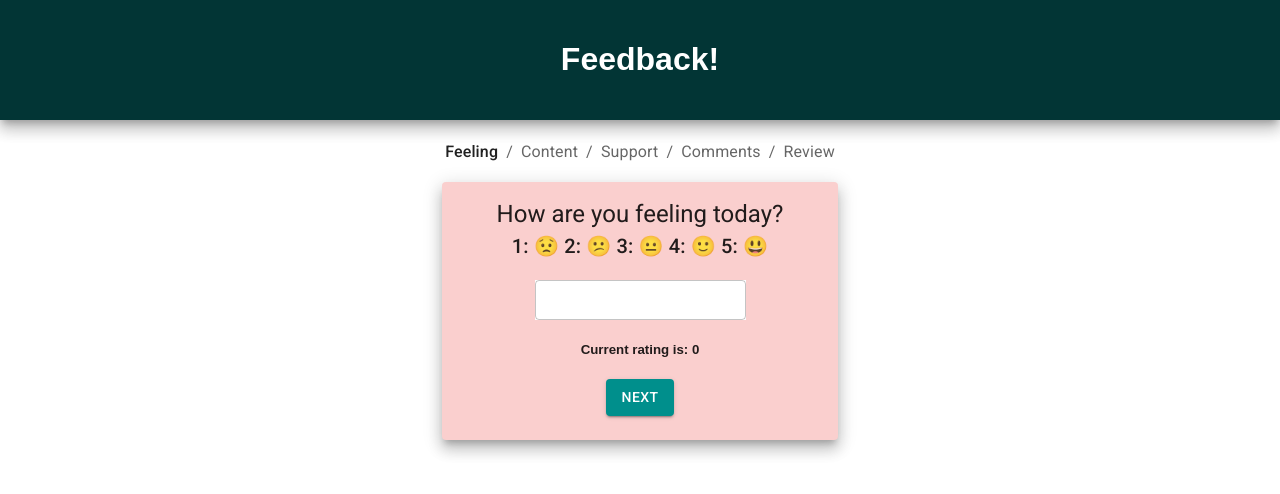
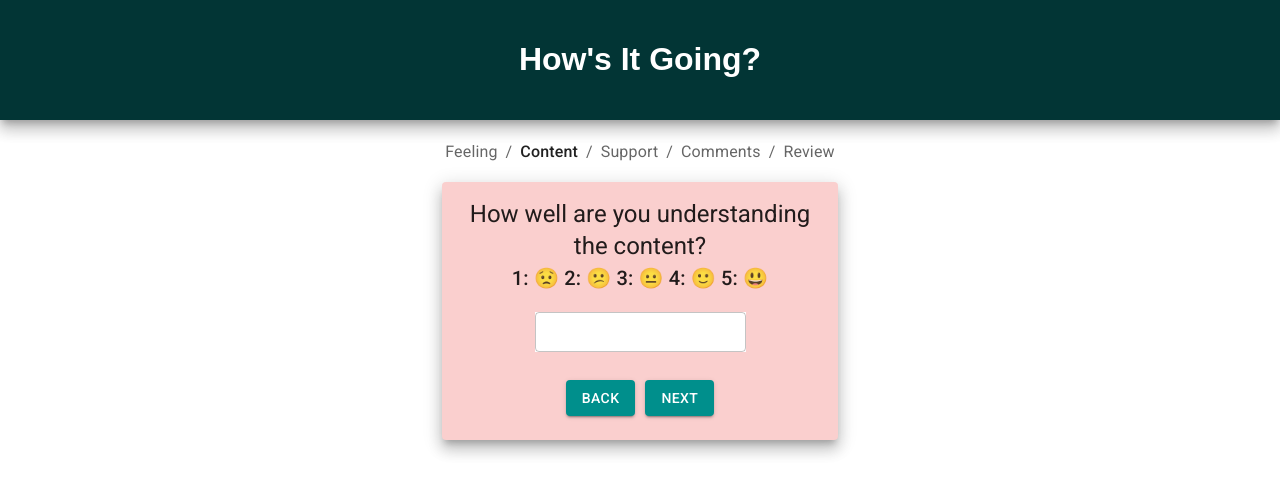
Before and after one commit to bmnw/weekend-redux-feedback-loop, a React (Create React App) app: page /#/content in a window 1280 px wide. Before the commit this address led to /#/. Shown: the top 494 px of the page. Built offline with nearby package versions, Linux system fonts and the light colour scheme.

Commit message:
changed state default for feeling, content, and support back to empty string, implemented code comments for feeling, content, and support, added form validation to ensure 1 - 5 input only for feeling and content

```diff
--- a/src/components/Content/Content.jsx
+++ b/src/components/Content/Content.jsx
@@ -18,21 +18,27 @@ const Content = () => {
     const content = useSelector(store => store.contentRating);
     const [contentRating, setContentRating] = useState(0);
 
-    const updateContentFeedback = () => {
-        console.log('in updateContentFeedback', contentRating);
-        if(contentRating === ''){
-            alert('The rating field cannot be left blank.');
-            return;
-        }
-        dispatch({ type: 'update_content', payload: contentRating});
-        toSupport();
-        // console.log('in updateContentFeedback', event.target.value);
-        // dispatch({ type: 'update_content', payload: event.target.value }); // enter 'event' as function parameter
+    const updateContentFeedback = (event) => {
+        // console.log('in updateContentFeedback', contentRating);
+        // if(contentRating === ''){
+        //     alert('The rating field cannot be left blank.');
+        //     return;
+        // }
+        // dispatch({ type: 'update_content', payload: contentRating});
+        // toSupport();
+        console.log('in updateContentFeedback', event.target.value);
+        dispatch({ type: 'update_content', payload: event.target.value }); // enter 'event' as function parameter
     } // end updateContentFeedback
 
     const toSupport = () => {
         console.log('in toSupport');
-        // if(content === 0){alert('The rating field cannot be left blank.'); return;}
+        if(content === ''){
+            alert('The rating field cannot be left blank.');
+            return;
+        } else if (content > 5 || content < 1){
+            alert('Please enter 1 - 5 rating only.');
+            return;
+        }
         history.push('/support');
     } // end toSupport
 
@@ -83,13 +89,14 @@ const Content = () => {
                                 size="small"
                                 sx={{backgroundColor: 'white'}}
                                 type="number"
-                                onChange={(event) => setContentRating(event.target.value)}
-                                // value={content}
-                                // onChange={updateContentFeedback}
+                                // onChange={(event) => setContentRating(event.target.value)}
+                                value={content}
+                                onChange={updateContentFeedback}
                             />
                         </form>
+                        <br />
                         {/* Remove h5. */}
-                        <h5>Current rating is: {content}</h5>
+                        {/* <h5>Current rating is: {content}</h5> */}
                         <div style={{marginTop: 10}}>
                             <ThemeProvider theme={theme}>
                             <Button style={{marginRight: 5}} variant="contained" color="primary" onClick={toFeeling}>Back</Button>
--- a/src/components/Feeling/Feeling.jsx
+++ b/src/components/Feeling/Feeling.jsx
@@ -17,23 +17,29 @@ const Feeling = () => {
 
     const feeling = useSelector(store => store.feelingRating);
 
-    const [feelingRating, setFeelingRating] = useState(0);
+    const [feelingRating, setFeelingRating] = useState('');
 
-    const updateFeelingFeedback = () => {
-        console.log('in updateFeelingFeedback', feelingRating);
-        if(feelingRating === ''){
-            alert('The rating field cannot be left blank.');
-            return;
-        }
-        dispatch({ type: 'update_feeling', payload: feelingRating});
-        toContent(); // remove if dispatching event.target.value
-        // console.log('in udpateFeelingFeedback', event.target.value);
-        // dispatch({ type: 'update_feeling', payload: event.target.value}); // if used, enter 'event' as function parameter
+    const updateFeelingFeedback = (event) => {
+        // console.log('in updateFeelingFeedback', feelingRating);
+        // if(feelingRating === ''){
+        //     alert('The rating field cannot be left blank.');
+        //     return;
+        // }
+        // dispatch({ type: 'update_feeling', payload: feelingRating});
+        // toContent();
+        console.log('in udpateFeelingFeedback', event.target.value);
+        dispatch({ type: 'update_feeling', payload: event.target.value}); // if used, enter 'event' as function parameter
     } // end updateFeelingFeedback
 
     const toContent = () => {
         console.log('in toContent');
-         // if (feeling === 0){alert('The rating field cannot be left blank.'); return;}
+        if (feeling === ''){
+            alert('The rating field cannot be left blank.');
+            return;
+        } else if (feeling > 5 || feeling < 1){
+            alert('Please enter 1 - 5 rating only.');
+            return;
+        }
         history.push('/content');
     } // end toContent
 
@@ -78,14 +84,15 @@ const Feeling = () => {
                                 required
                                 size="small"
                                 sx={{backgroundColor: 'white'}}
-                                onChange={(event) => setFeelingRating(event.target.value)}
+                                // onChange={(event) => setFeelingRating(event.target.value)}
                                 type="number"
-                                // value={feeling}
-                                // onChange={updateFeelingFeedback}
+                                value={feeling}
+                                onChange={updateFeelingFeedback}
                             />
                         </form>
+                        <br />
                         {/* Remove h5 below if dispatching per lecture. The value should remain in the TextField. */}
-                        <h5>Current rating is: {feeling}</h5>
+                        {/* <h5>Current rating is: {feeling}</h5>  */}
                         <div>
                             <ThemeProvider theme={theme}>
                                 <Button variant="contained" color="primary" onClick={toContent}>Next</Button>
--- a/src/components/Header/Header.jsx
+++ b/src/components/Header/Header.jsx
@@ -3,7 +3,7 @@ import Paper from '@mui/material/Paper';
 const Header = () => {
     return  <Paper elevation={10}>
                 <header className='App-header'>
-                    <h1 className='App-title'>Feedback!</h1>
+                    <h1 className='App-title'>How's It Going?</h1>
                 </header>
             </Paper>
 }
--- a/src/components/Support/Support.jsx
+++ b/src/components/Support/Support.jsx
@@ -19,21 +19,24 @@ const Support = () => {
 
     const [supportRating, setSupportRating] = useState('');
 
-    const updateSupportFeedback = () => {
-        console.log('in updateSupportFeedback', supportRating);
-        if(supportRating === ''){
-            alert('The rating field cannot be left blank.');
-            return;
-        }
-        dispatch({ type: 'update_support', payload: supportRating});
-        toComments();
-        // console.log('in updateSupportFeedback', event.target.value); // enter 'event' as function parameter
-        // dispatch({ type: 'update_support', payload: event.target.value });
+    const updateSupportFeedback = (event) => {
+        // console.log('in updateSupportFeedback', supportRating);
+        // if(supportRating === ''){
+        //     alert('The rating field cannot be left blank.');
+        //     return;
+        // }
+        // dispatch({ type: 'update_support', payload: supportRating});
+        // toComments();
+        console.log('in updateSupportFeedback', event.target.value); // enter 'event' as function parameter
+        dispatch({ type: 'update_support', payload: event.target.value });
     } // end updateSupportFeedback
 
     const toComments = () => {
         console.log('in toComments');
-        // if(support === 0){alert('The rating field cannot be left blank.'); return;}
+        if(support === ''){
+            alert('The rating field cannot be left blank.');
+            return;
+        }
         history.push('/comments');
     } // end toComments
 
@@ -84,13 +87,14 @@ const Support = () => {
                                     size="small"
                                     sx={{backgroundColor: 'white'}}
                                     type="number"
-                                    onChange={(event) => setSupportRating(event.target.value)}
-                                    // value = {support}
-                                    // onChange = {updateSupportFeedback}
+                                    // onChange={(event) => setSupportRating(event.target.value)}
+                                    value = {support}
+                                    onChange = {updateSupportFeedback}
                             />
                         </form>
+                        <br />
                         {/* Remove h5. */}
-                        <h5>Current rating is: {support}</h5>
+                        {/* <h5>Current rating is: {support}</h5> */}
                         <div>
                             <ThemeProvider theme={theme}>
                                 <Button style={{marginRight: 5}} variant="contained" color="primary" onClick={toContent}>Back</Button>
--- a/src/index.js
+++ b/src/index.js
@@ -7,32 +7,32 @@ import { createStore, combineReducers, applyMiddleware } from 'redux';
 import { Provider } from 'react-redux';
 import logger from 'redux-logger';
 
-const feelingRating = (state = 0, action) => {
+const feelingRating = (state = '', action) => {
     console.log('feelingRating reducer', action);
     if (action.type === 'update_feeling'){
         return action.payload;
     } else if(action.type === 'clear_all'){
-        return 0;
+        return '';
     }
     return state;
 } // end feelingRating
 
-const contentRating = (state = 0, action) => {
+const contentRating = (state = '', action) => {
     console.log('contentRating reducer', action);
     if (action.type === 'update_content'){
         return action.payload;
     } else if(action.type === 'clear_all'){
-        return 0;
+        return '';
     }
     return state;
 } // end contentRating
 
-const supportRating = (state = 0, action) => {
+const supportRating = (state = '', action) => {
     console.log('supportRating reducer', action);
     if (action.type === 'update_support'){
         return action.payload;
     } else if(action.type === 'clear_all'){
-        return 0;
+        return '';
     }
     return state;
 } // end supportRating
```
